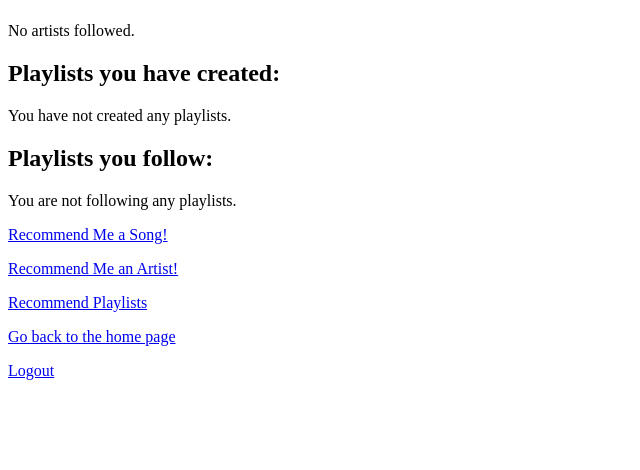
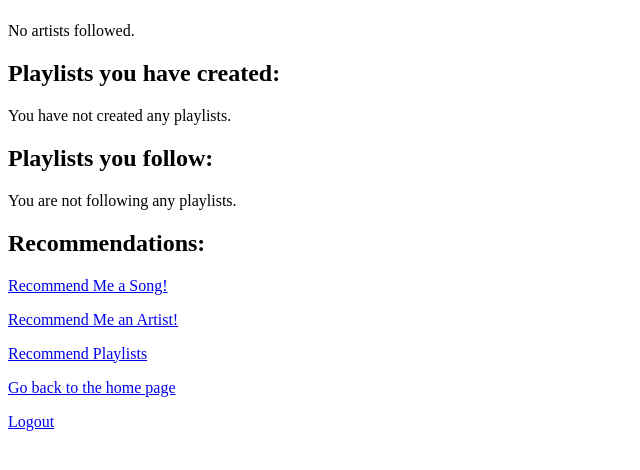
Before and after one commit to tymourknots/Mock-Spotify, a Flask app: template templates/profile.html in a window 1280 px wide. Shown: the part 282-752 px from the top of the page, without its empty margins (0-640 px from the left). Run offline with Flask 3, Linux system fonts and the light colour scheme; the template is opened without the code that fills it, so the values that code supplies are empty; parts of the project's set-up code (start-up, migrations or seed data) failed here and were passed over.

Commit message:
fine tuning

```diff
--- a/templates/profile.html
+++ b/templates/profile.html
@@ -59,10 +59,13 @@
             <p>You are not following any playlists.</p>
         {% endif %}
     </div>
-
+    <h2>Recommendations:</h2>
     <p><a href="/recommendations/{{ user[0].strip() }}">Recommend Me a Song!</a></p>
     <p><a href="/recommend_artists/{{ user[0].strip() }}">Recommend Me an Artist!</a></p>
     <p><a href="/recommend_playlists/{{ user[0].strip() }}">Recommend Playlists</a></p>
+
+
+
     <p><a href="/">Go back to the home page</a></p>
     <p><a href="/logout">Logout</a></p>
 </body>
```
